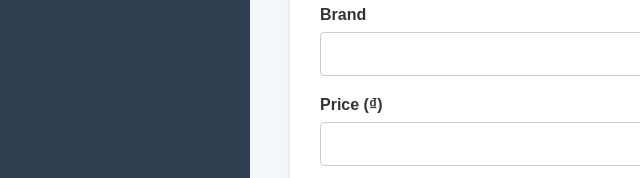
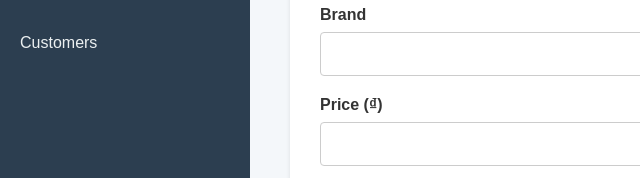
Before and after one commit to bactran26/shoe_shop, a plain HTML site: page admin/add-product.html in a window 1280 px wide. Shown: the part 234-412 px from the top of the page, 0-640 px from the left. Drawn offline with Linux system fonts and the light colour scheme.

Commit message:
Update add-product.html

```diff
--- a/admin/add-product.html
+++ b/admin/add-product.html
@@ -14,6 +14,7 @@
           <li><a href="dashboard.html">Dashboard</a></li>
           <li><a href="products.html" class="active">Products</a></li>
           <li><a href="orders.html">Orders</a></li>
+          <li><a href="customers.html">Customers</a></li> </ul>
         </ul>
         <div class="sidebar-footer">
           <a href="../index.html">Back to Shop</a>
```
